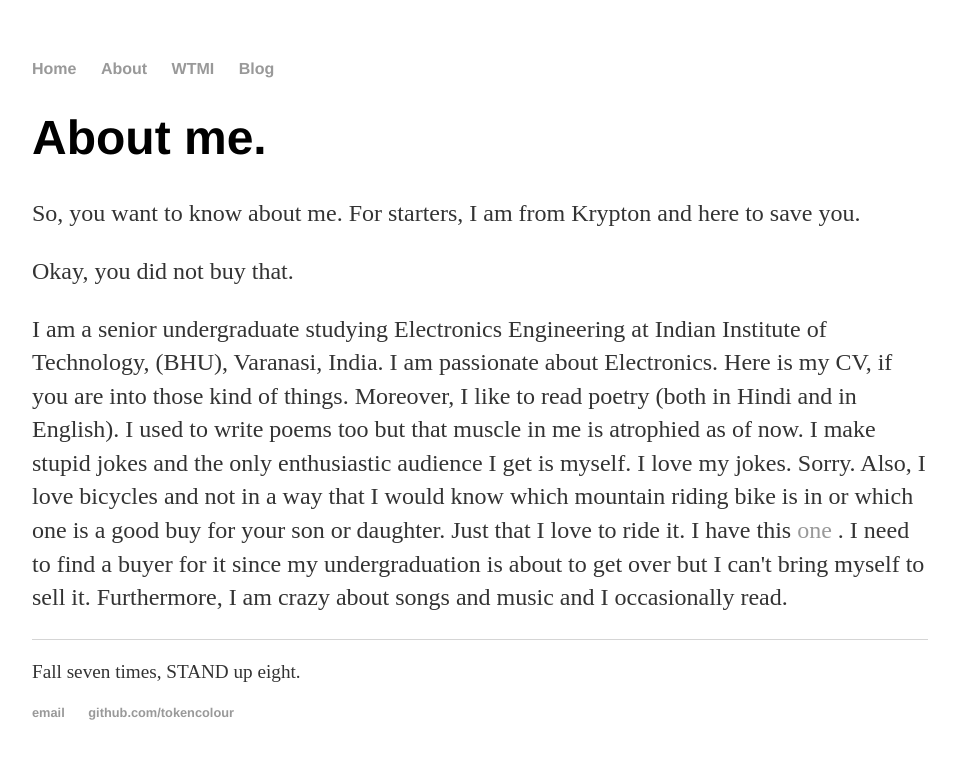
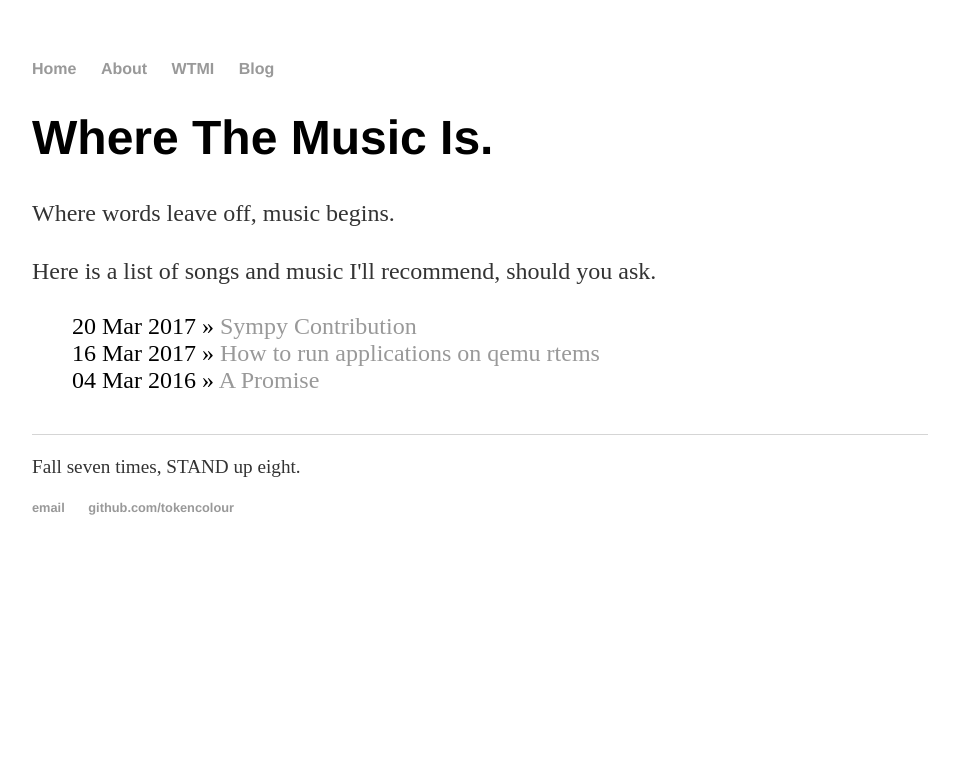
Before and after one commit to tokencolour/tokencolour.github.io, a Jekyll site: the page built from wtmi/index.html, in a window 1280 px wide. Shown: the top 759 px of the page, without its empty margins (160-1119 px from the left). Built offline with Jekyll 4.4.1, drawn with Linux system fonts in a browser that asks for light colours.

Commit message:
Added wtmi

```diff
--- a/wtmi/index.html
+++ b/wtmi/index.html
@@ -1,9 +1,16 @@
 ---
 layout: default
-title: About me
+title: Where The Music Is.
 ---
 <div class="blurb">
-	<h1>About me.</h1>
-	<p> So, you want to know about me. For starters, I am from Krypton and here to save you. </p>
-	<p> Okay, you did not buy that. </p>
-	<p> I am a senior undergraduate studying Electronics Engineering at Indian Institute of Technology, (BHU), Varanasi, India. I am passionate about Electronics. Here is my CV, if you are into those kind of things. Moreover, I like to read poetry (both in Hindi and in English). I used to write poems too but that muscle in me is atrophied as of now. I make stupid jokes and the only enthusiastic audience I get is myself. I love my jokes. Sorry. Also, I love bicycles and not in a way that I would know which mountain riding bike is in or which one is a good buy for your son or daughter. Just that I love to ride it. I have this <a href="https://www.google.co.in/search?q=atlas+wisdom+cycle&client=ubuntu&hs=KoG&channel=fs&tbm=isch&imgil=9OUabJCzE8ls8M%253A%253B7pjFKyiJkueQ3M%253Bhttp%25253A%25252F%25252Fwww.shopius.in%25252Fatlas&source=iu&pf=m&fir=9OUabJCzE8ls8M%253A%252C7pjFKyiJkueQ3M%252C_&usg=__kxYSghDdbZAB2Ovv9RmMM4hm50A%3D&biw=1311&bih=671#imgrc=9OUabJCzE8ls8M:"> one </a>. I need to find a buyer for it since my undergraduation is about to get over but I can't bring myself to sell it. Furthermore, I am crazy about songs and music and I occasionally read.</div><!-- /.blurb -->
+	<h1>Where The Music Is.</h1>
+	<p> Where words leave off, music begins. </p>
+	<p> Here is a list of songs and music I'll recommend, should you ask. </p>
+	<p>  </p>
+	<ul class="posts">
+
+	  {% for post in site.posts %}
+	    <li><span>{{ post.date | date_to_string }}</span> » <a href="{{ post.url }}" title="{{ post.title }}">{{ post.title }}</a></li>
+	  {% endfor %}
+	</ul>
+	</div><!-- /.blurb -->
```
